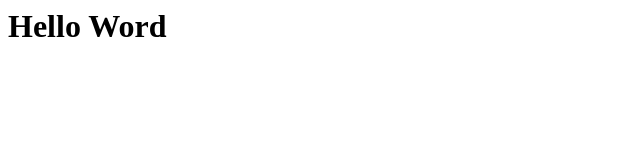
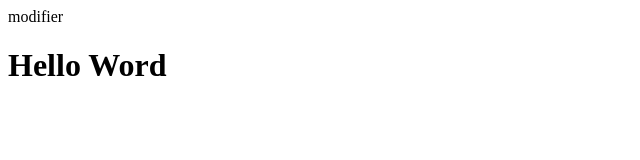
Before and after one commit to ayiyanick/ayiyanick.github.io, a plain HTML site: page index.html in a window 1280 px wide. Shown: the whole page, without its empty margins (0-640 px from the left). Drawn offline with Linux system fonts and the light colour scheme.

Commit message:
commit de test

```diff
--- a/index.html
+++ b/index.html
@@ -1,5 +1,6 @@
 <html>
 	<body>
-	<h1>Hello Word</h1>
+modifier
+<h1>Hello Word</h1>
 	</body>
 </html>
```
